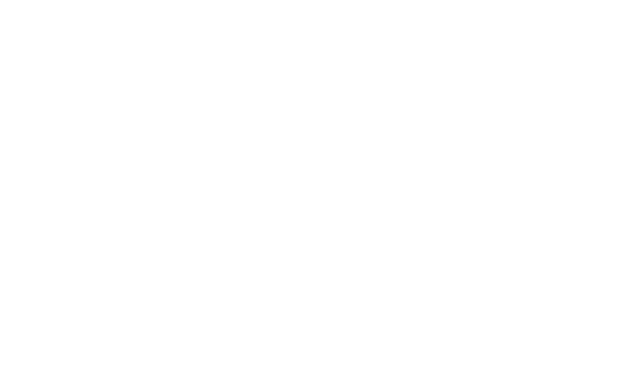
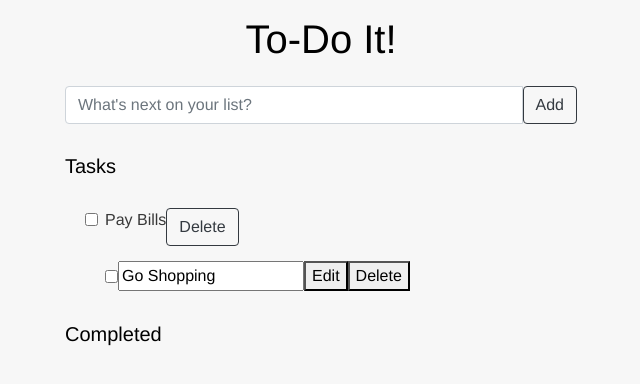
Before and after one commit to dgupta18/simple-todolist, a plain HTML site: page index.html in a window 1280 px wide. Shown: the whole page, without its empty margins (319-959 px from the left). Drawn offline with nearby package versions, Linux system fonts and the light colour scheme.

Commit message:
finished layout, adding in tasks

```diff
--- a/app.js
+++ b/app.js
@@ -1 +1,8 @@
 // Divya Gupta
+
+
+
+// if using jquery
+$( document ).ready(function() {
+
+});
--- a/assets/main.css
+++ b/assets/main.css
@@ -1,15 +1,61 @@
 /* Divya Gupta */
+
+body {
+    background: #F7F7F7;
+    color: #383838;
+    font-family: Helvetica, sans-serif;
+}
+
+div {
+    margin: 15px 0;
+}
+
+h1 {
+    color: black;
+}
+
+h5 {
+    color: black;
+}
+
+
 
 #container {
     height: auto;
-    width: 100%;
-
-    display: flex;
-    justify-content: center;
-    align-items: center;
+    width: 40%;
 
     margin-left: auto;
     margin-right: auto;
 
     position: relative;
 }
+
+
+
+.additem {
+    display: flex;
+    flex-wrap: wrap;
+    justify-content: center;
+    align-items: center;
+}
+
+.todo {
+    display: flex;
+    flex-wrap: wrap;
+    justify-content: left;
+    align-items: center;
+}
+
+#incomplete-tasks {
+    display: flex;
+    flex-wrap: wrap;
+    justify-content: center;
+    align-items: center;
+}
+
+.completed {
+    display: flex;
+    flex-wrap: wrap;
+    justify-content: left;
+    align-items: center;
+}
--- a/index.html
+++ b/index.html
@@ -2,17 +2,78 @@
 
 <!DOCTYPE html>
 
-<html>
+<html lang="en">
     <head>
         <meta charset="utf-8">
+        <meta name="viewport" content="width=device-width, initial-scale=1, shrink-to-fit=no">
         <title>To-Do List</title>
+        <link rel="stylesheet" href="https://stackpath.bootstrapcdn.com/bootstrap/4.3.1/css/bootstrap.min.css" integrity="sha384-ggOyR0iXCbMQv3Xipma34MD+dH/1fQ784/j6cY/iJTQUOhcWr7x9JvoRxT2MZw1T" crossorigin="anonymous">
         <link rel="stylesheet" href="assets/main.css">
+        <script src="https://code.jquery.com/jquery-3.3.1.slim.min.js" integrity="sha384-q8i/X+965DzO0rT7abK41JStQIAqVgRVzpbzo5smXKp4YfRvH+8abtTE1Pi6jizo" crossorigin="anonymous"></script>
+        <script src="https://cdnjs.cloudflare.com/ajax/libs/popper.js/1.14.7/umd/popper.min.js" integrity="sha384-UO2eT0CpHqdSJQ6hJty5KVphtPhzWj9WO1clHTMGa3JDZwrnQq4sF86dIHNDz0W1" crossorigin="anonymous"></script>
+        <script src="https://stackpath.bootstrapcdn.com/bootstrap/4.3.1/js/bootstrap.min.js" integrity="sha384-JjSmVgyd0p3pXB1rRibZUAYoIIy6OrQ6VrjIEaFf/nJGzIxFDsf4x0xIM+B07jRM" crossorigin="anonymous"></script>
         <script src="app.js"></script>
     </head>
 
     <body>
 
+        <!-- container to hold entire to-do list -->
         <div id="container">
+
+            <!-- title and adding item -->
+            <div class="additem">
+                <h1>To-Do It!</h1>
+
+                <!-- add item -->
+                <div class="input-group">
+                    <input type="text" class="form-control" placeholder="What's next on your list?">
+                    <span class="input-group-btn">
+                        <button type="button" class="btn btn-outline-dark">Add</button>
+                    </span>
+                </div>
+            </div>
+
+
+            <h5>Tasks</h5>
+
+            <!-- tasks to do -->
+            <div class="todo">
+
+                <!--  -->
+                <!-- <div id="todo-list">
+
+                </div> -->
+                <ul>
+                    <li id="incomplete-tasks">
+                        <div class="input-group">
+                            <input type="checkbox" class="form-check-input">
+                            <label>Pay Bills</label>
+                            <span class="input-group-btn">
+                                <button type="button" class="btn btn-outline-dark">Delete</button>
+                            </span>
+                        </div>
+
+                    </li>
+                    <li class="editMode" id="incomplete-tasks">
+                        <input type="checkbox">
+                        <input type="text" value="Go Shopping">
+                        <button class="edit">Edit</button>
+                        <button class="delete">Delete</button>
+                    </li>
+                </ul>
+
+            </div>
+
+
+            <h5>Completed</h5>
+
+            <!-- tasks completed -->
+            <div class="completed">
+
+
+
+            </div>
+
 
         </div>
 
```
